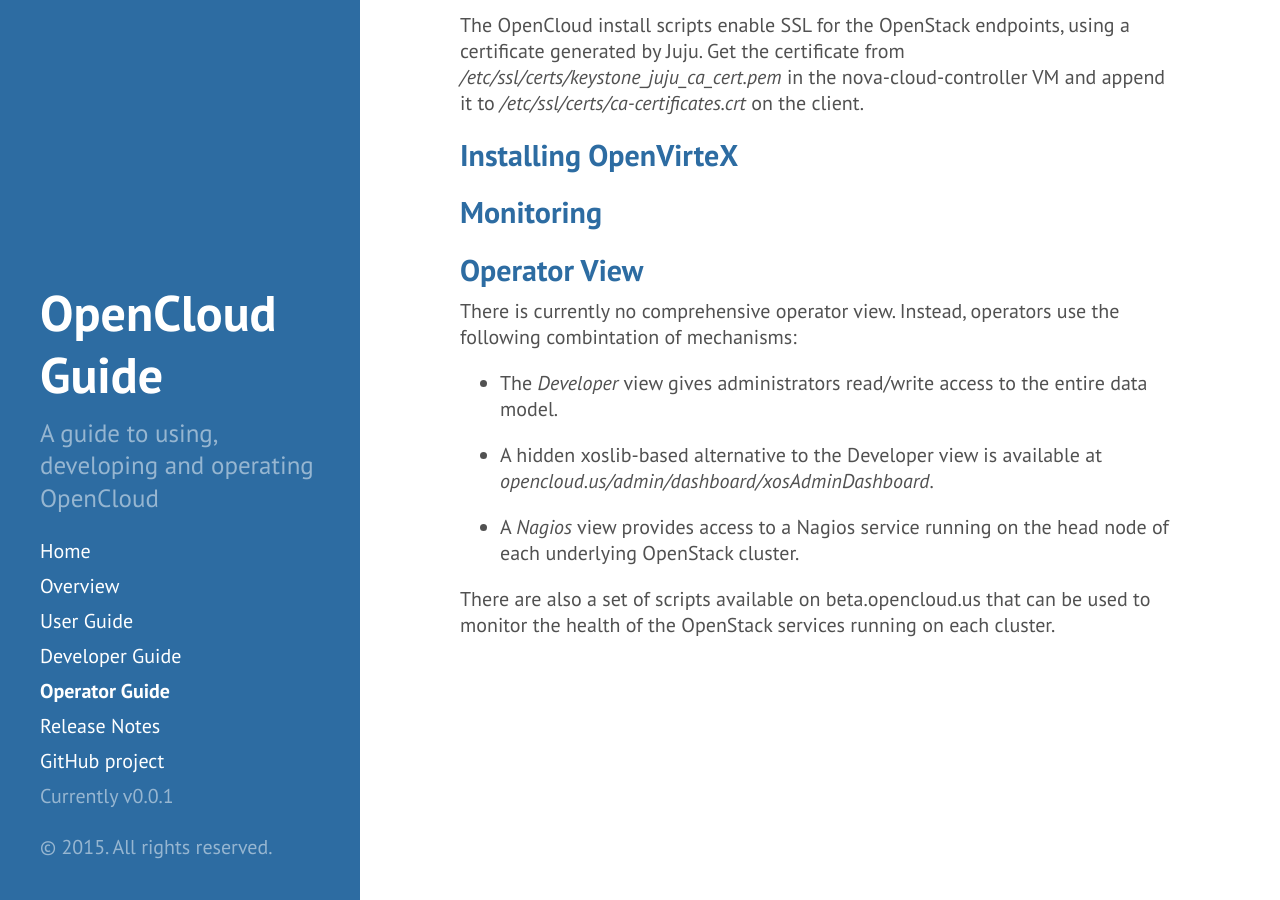
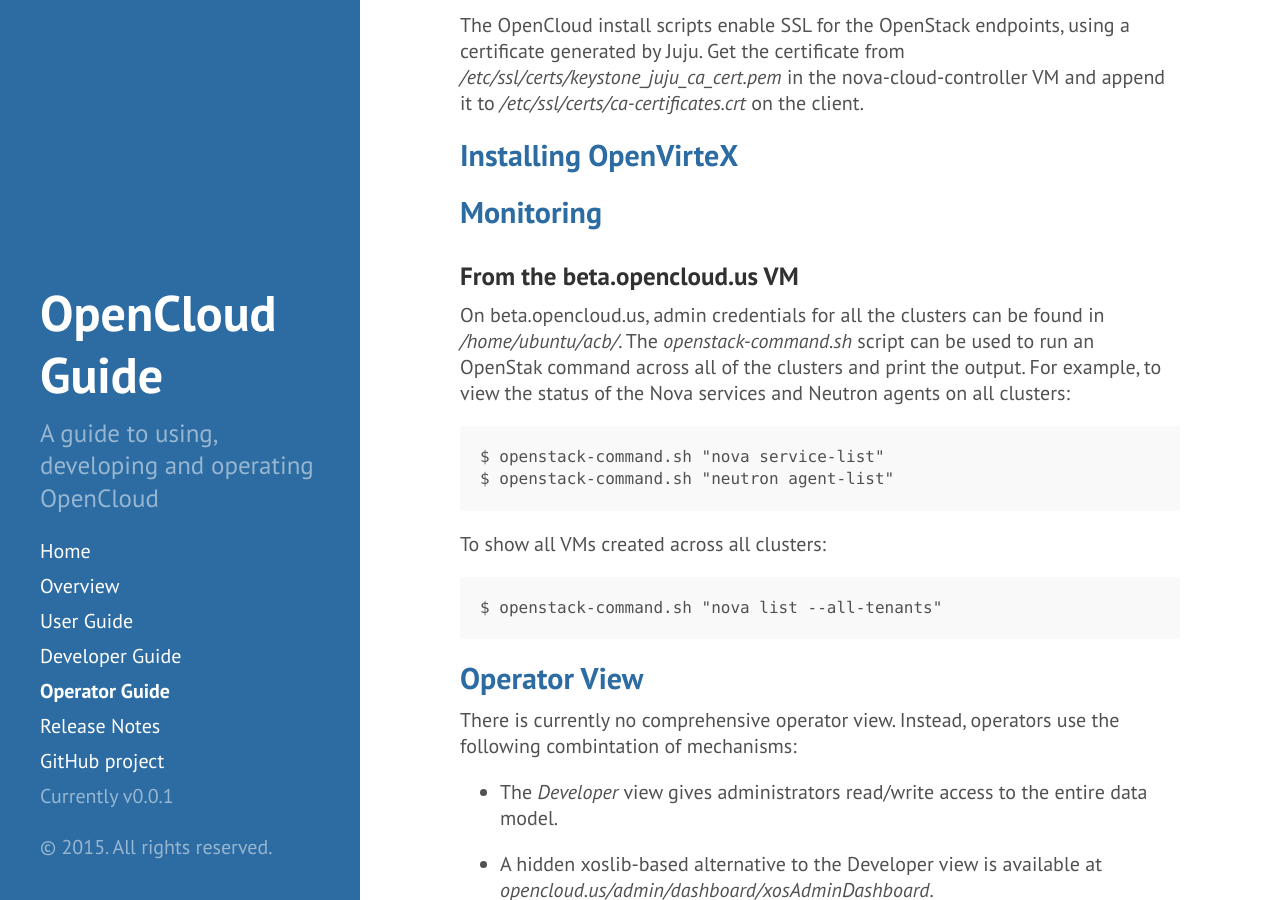
Before and after one commit to open-cloud/open-cloud.github.io.old, a Jekyll site: the page built from 3_operator.md, in a window 1280 px wide and 900 px high, scrolled down 6626 px. Built offline with Jekyll 4.4.1, drawn with Linux system fonts in a browser that asks for light colours; Markdown is read by kramdown in place of the engine named in the settings.

Commit message:
Talked about my scripts

````diff
--- a/3_operator.md
+++ b/3_operator.md
@@ -288,6 +288,25 @@
 
 ##Monitoring
 
+###From the beta.opencloud.us VM
+
+On beta.opencloud.us, admin credentials for all the clusters can be
+found in */home/ubuntu/acb/*.  The *openstack-command.sh* script can be used
+to run an OpenStak command across all of the clusters and print the
+output.  For example, to view the status of the Nova services and
+Neutron agents on all clusters:
+
+```
+$ openstack-command.sh "nova service-list"
+$ openstack-command.sh "neutron agent-list"
+```
+
+To show all VMs created across all clusters:
+
+```
+$ openstack-command.sh "nova list --all-tenants"
+```
+
 ##Operator View
 
 There is currently no comprehensive operator view. Instead, operators
````
Also changed, not shown: 4_notes.md (+0 -3 lines).
